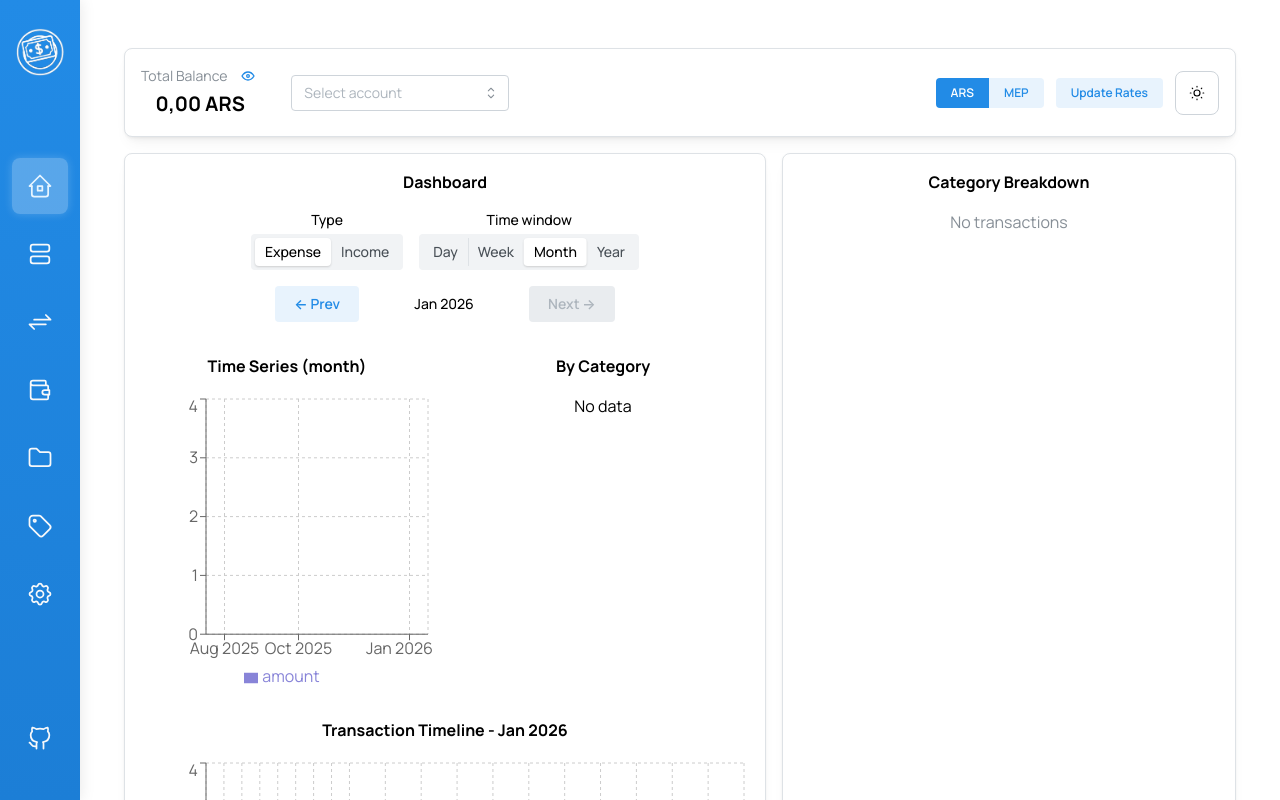
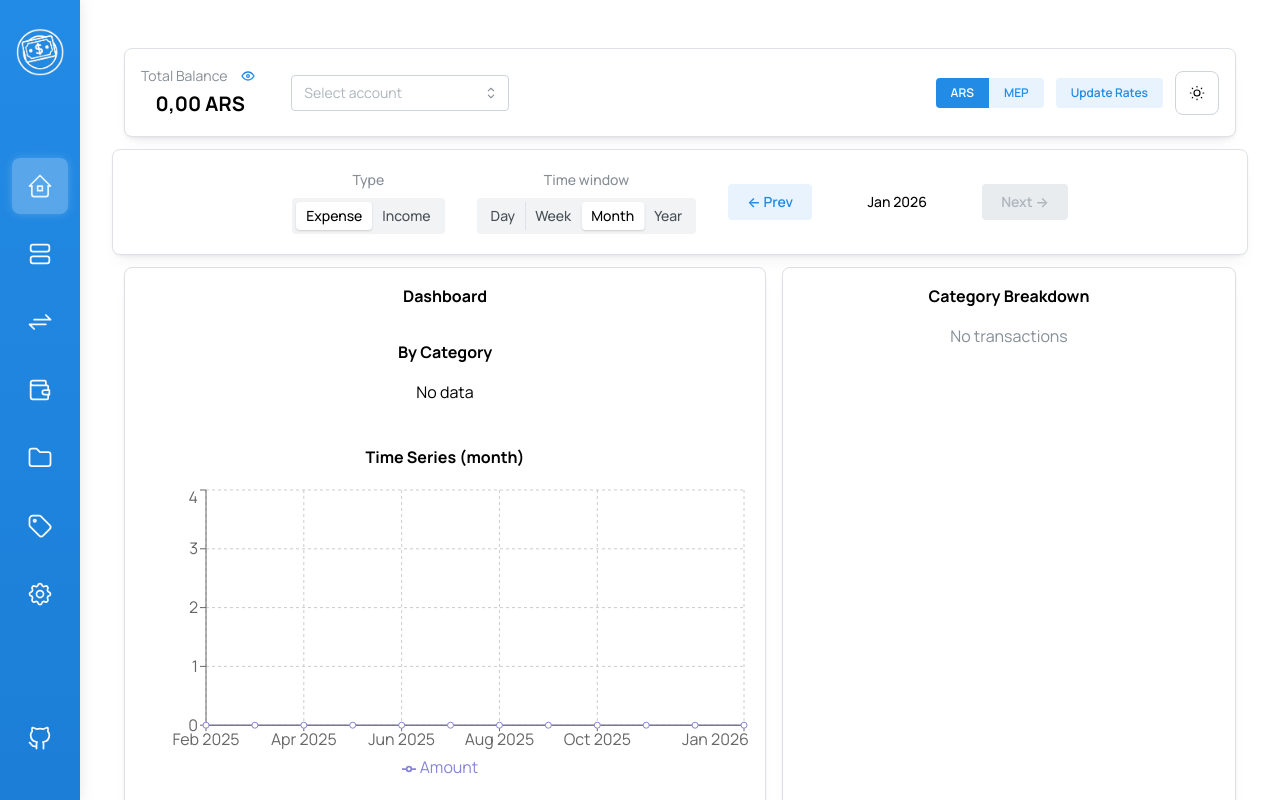
Before and after one commit to tomas2305/platito, a React (Vite) app: page / in a window 1280 px wide. Both pictures are taken after a click on the button 248 px from the left and 76 px from the top of the page. Shown: the top 800 px of the page. Built offline with nearby package versions, Linux system fonts and the light colour scheme.

Commit message:
Improve dashboard filters

```diff
--- a/src/components/DashboardCharts.tsx
+++ b/src/components/DashboardCharts.tsx
@@ -22,17 +22,6 @@ export const DashboardCharts: React.FC<DashboardChartsProps> = ({
   periodLabel
 }) => (
   <div style={{ display: 'flex', flexDirection: 'column', gap: '24px', marginTop: '16px' }}>
-    <div style={{ display: 'grid', gridTemplateColumns: '1fr 1fr', gap: '24px' }}>
-      <div>
-        <Title order={5} mb="md">Time Series ({timeWindow})</Title>
-        {isBalanceHidden ? (
-          <div style={{ height: 300, display: 'flex', alignItems: 'center', justifyContent: 'center', backgroundColor: '#f5f5f5', borderRadius: '8px' }}>
-            <Title order={3} c="dimmed">••••••</Title>
-          </div>
-        ) : (
-          <TimeSeriesChart data={timeSeriesData} />
-        )}
-      </div>
     <div>
       <Title order={5} mb="md">By Category</Title>
       {isBalanceHidden ? (
@@ -43,6 +32,15 @@ export const DashboardCharts: React.FC<DashboardChartsProps> = ({
         <CategoryPieChart data={pieChartData} />
       )}
     </div>
+    <div>
+      <Title order={5} mb="md">Time Series ({timeWindow})</Title>
+      {isBalanceHidden ? (
+        <div style={{ height: 300, display: 'flex', alignItems: 'center', justifyContent: 'center', backgroundColor: '#f5f5f5', borderRadius: '8px' }}>
+          <Title order={3} c="dimmed">••••••</Title>
+        </div>
+      ) : (
+        <TimeSeriesChart data={timeSeriesData} />
+      )}
     </div>
     <div>
       <Title order={5} mb="md">Transaction Timeline{periodLabel ? ` - ${periodLabel}` : ''}</Title>
--- a/src/components/DashboardFilters.tsx
+++ b/src/components/DashboardFilters.tsx
@@ -1,4 +1,4 @@
-import { Group, SegmentedControl, Text } from '@mantine/core';
+import { Group, SegmentedControl, Text, Paper } from '@mantine/core';
 import type { TransactionType, TimeWindow } from '../types';
 import { PeriodNavigator } from './PeriodNavigator';
 
@@ -24,9 +24,17 @@ export const DashboardFilters = ({
   disableNext,
 }: DashboardFiltersProps) => {
   return (
-    <Group gap="md" wrap="wrap" align="center" justify="center">
+    <Paper
+      shadow="sm"
+      radius="md"
+      withBorder
+      style={{
+        padding: '20px 24px',
+      }}
+    >
+      <Group gap="xl" wrap="wrap" align="center" justify="center">
         <div>
-        <Text size="sm" fw={500} mb={4}>Type</Text>
+          <Text size="sm" fw={500} mb={8} c="dimmed">Type</Text>
           <SegmentedControl
             value={typeFilter}
             onChange={(value) => setTypeFilter(value as TransactionType)}
@@ -38,7 +46,7 @@ export const DashboardFilters = ({
         </div>
 
         <div>
-        <Text size="sm" fw={500} mb={4}>Time window</Text>
+          <Text size="sm" fw={500} mb={8} c="dimmed">Time window</Text>
           <SegmentedControl
             value={timeWindow}
             onChange={(value) => setTimeWindow(value as TimeWindow)}
@@ -58,5 +66,6 @@ export const DashboardFilters = ({
           disableNext={disableNext}
         />
       </Group>
+    </Paper>
   );
 };
--- a/src/components/TimeSeriesChart.tsx
+++ b/src/components/TimeSeriesChart.tsx
@@ -1,5 +1,5 @@
 import React from 'react';
-import { ResponsiveContainer, BarChart, CartesianGrid, XAxis, YAxis, Tooltip, Legend, Bar } from 'recharts';
+import { ResponsiveContainer, LineChart, CartesianGrid, XAxis, YAxis, Tooltip, Legend, Line } from 'recharts';
 import { formatNumberToMonetary } from '../utils/formatters';
 
 export interface TimeSeriesChartProps {
@@ -24,7 +24,7 @@ const CustomTimeSeriesTooltip = ({ active, payload }: TooltipProps) => {
       }}>
         <p style={{ margin: 0, fontWeight: 'bold', fontSize: '14px', color: '#000' }}>{data.date}</p>
         <p style={{ margin: '6px 0 0 0', color: '#8884d8', fontSize: '14px' }}>
-          amount: {formatNumberToMonetary(data.amount)}
+          Amount: {formatNumberToMonetary(data.amount)}
         </p>
       </div>
     );
@@ -51,14 +51,14 @@ export const TimeSeriesChart: React.FC<TimeSeriesChartProps> = ({ data }) => {
 
   return (
     <ResponsiveContainer width="100%" height={300}>
-      <BarChart data={data}>
+      <LineChart data={data}>
         <CartesianGrid strokeDasharray="3 3" />
         <XAxis dataKey="date" />
         <YAxis tickFormatter={formatYAxis} />
         <Tooltip content={<CustomTimeSeriesTooltip />} />
         <Legend />
-        <Bar dataKey="amount" fill="#8884d8" />
-      </BarChart>
+        <Line type="monotone" dataKey="amount" stroke="#8884d8" name="Amount" />
+      </LineChart>
     </ResponsiveContainer>
   );
 };
--- /dev/null
+++ b/src/pages/HomePage.module.css
@@ -0,0 +1,30 @@
+.pageContainer {
+  min-height: 100vh;
+}
+
+.stickyFiltersContainer {
+  position: sticky;
+  top: 0;
+  z-index: 100;
+  transition: box-shadow 0.2s ease;
+}
+
+/* Add shadow when scrolling */
+@supports (animation-timeline: scroll()) {
+  .stickyFiltersContainer {
+    animation: sticky-shadow linear;
+    animation-timeline: scroll();
+    animation-range: 0 100px;
+  }
+}
+
+@keyframes sticky-shadow {
+  to {
+    box-shadow: 0 4px 12px rgba(0, 0, 0, 0.08);
+  }
+}
+
+/* Fallback for browsers that don't support animation-timeline */
+.stickyFiltersContainer.scrolled {
+  box-shadow: 0 4px 12px rgba(0, 0, 0, 0.08);
+}
--- a/src/pages/HomePage.tsx
+++ b/src/pages/HomePage.tsx
@@ -22,6 +22,7 @@ import { formatNumberToMonetary } from '../utils/formatters';
 import { formatPeriodLabel } from '../utils/dateFormatters';
 import { getStartOfPeriod, getEndOfPeriod } from '../utils/periodHelpers';
 import type { Account, AppSettings, Category, Currency, ExchangeRates, SavingsMetrics, Transaction, Transfer, TransactionType, TimeWindow } from '../types';
+import styles from './HomePage.module.css';
 
 // Helper function to calculate total for a specific type and period
 const calculatePeriodTotal = (
@@ -74,6 +75,7 @@ export const HomePage = () => {
   const [currentSavingsMetrics, setCurrentSavingsMetrics] = useState<SavingsMetrics | null>(null);
   const [previousSavingsMetrics, setPreviousSavingsMetrics] = useState<SavingsMetrics | null>(null);
   const [savingsTimelineData, setSavingsTimelineData] = useState<SavingsMetrics[]>([]);
+  const [isScrolled, setIsScrolled] = useState(false);
 
   const isBalanceNegative = useMemo(() => {
     return totalDisplay.startsWith('-');
@@ -281,6 +283,15 @@ const timelineData = await calculateLast12MonthsSavingsMetrics();
   }, [settings?.lastFxUpdate]);
 
   useEffect(() => {
+    const handleScroll = () => {
+      setIsScrolled(window.scrollY > 50);
+    };
+
+    window.addEventListener('scroll', handleScroll, { passive: true });
+    return () => window.removeEventListener('scroll', handleScroll);
+  }, []);
+
+  useEffect(() => {
     const recalculateSavingsMetrics = async () => {
       if (!settings) return;
 
@@ -385,7 +396,7 @@ const timelineData = await calculateLast12MonthsSavingsMetrics();
   }, [byCategory]);
 
   const timeSeriesData = useMemo(() => {
-    const NUM_PERIODS = 6;
+    const NUM_PERIODS = timeWindow === 'month' ? 12 : 6;
     const periods: { date: string; amount: number }[] = [];
     const now = new Date();
     now.setHours(0, 0, 0, 0);
@@ -650,11 +661,10 @@ const timelineData = await calculateLast12MonthsSavingsMetrics();
               </Group>
             </Card>
           </Grid.Col>
+        </Grid>
+      </div>
 
-          <Grid.Col span={{ base: 12, lg: 7 }} style={{ display: 'flex' }}>
-            <Card shadow="sm" padding="md" radius="md" withBorder style={{ flex: 1 }}>
-              <Stack gap="md">
-                <Title order={4} size="h5">Dashboard</Title>
+      <div className={`${styles.stickyFiltersContainer} ${isScrolled ? styles.scrolled : ''}`}>
         <DashboardFilters
           typeFilter={typeFilter}
           setTypeFilter={setTypeFilter}
@@ -665,6 +675,14 @@ const timelineData = await calculateLast12MonthsSavingsMetrics();
           handleNextPeriod={handleNextPeriod}
           disableNext={disableNext}
         />
+      </div>
+
+      <div style={{ padding: '12px' }}>
+        <Grid gutter="md">
+          <Grid.Col span={{ base: 12, lg: 7 }} style={{ display: 'flex' }}>
+            <Card shadow="sm" padding="md" radius="md" withBorder style={{ flex: 1 }}>
+              <Stack gap="md">
+                <Title order={4} size="h5">Dashboard</Title>
                 <DashboardCharts
                   timeWindow={timeWindow}
                   timeSeriesData={timeSeriesData}
```
Also changed, not shown: 1 other file (tests, documents, lock files or other folders). Lines whose indentation alone changed are shown as unchanged.
